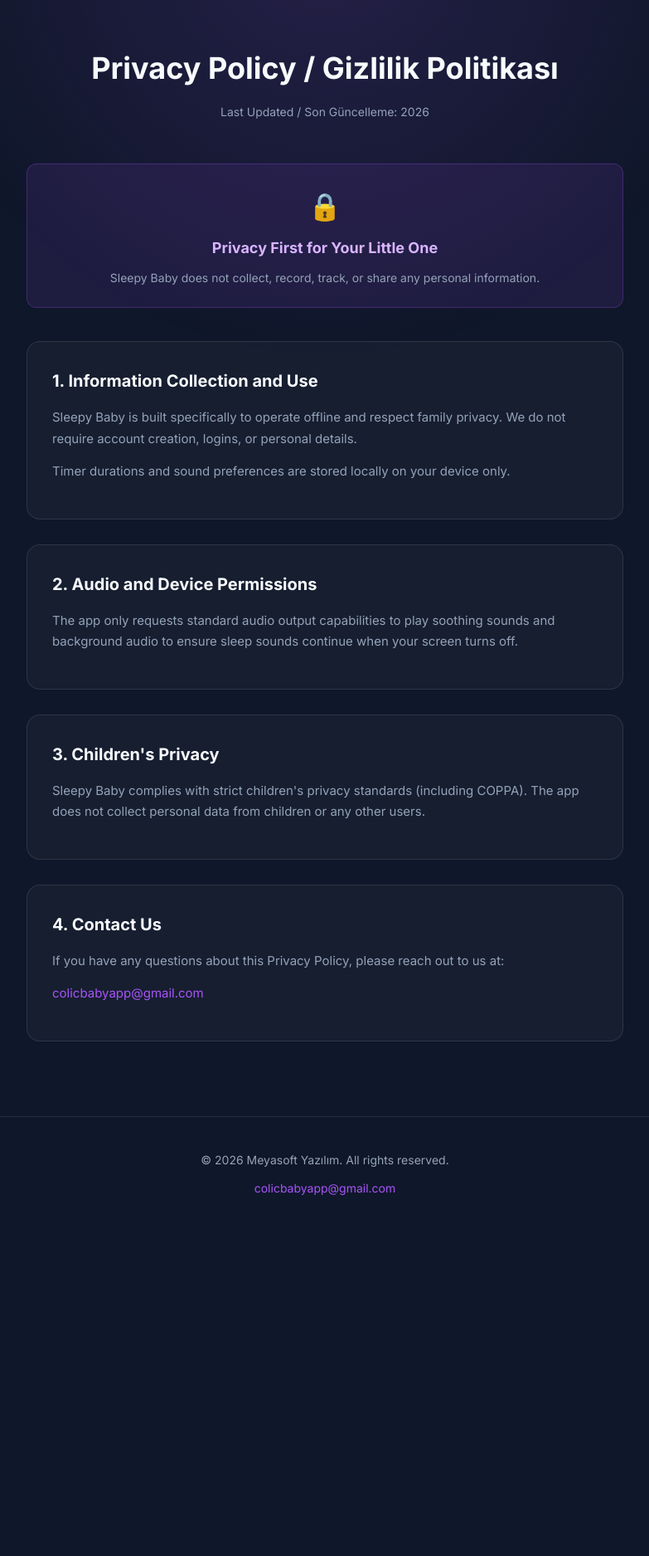
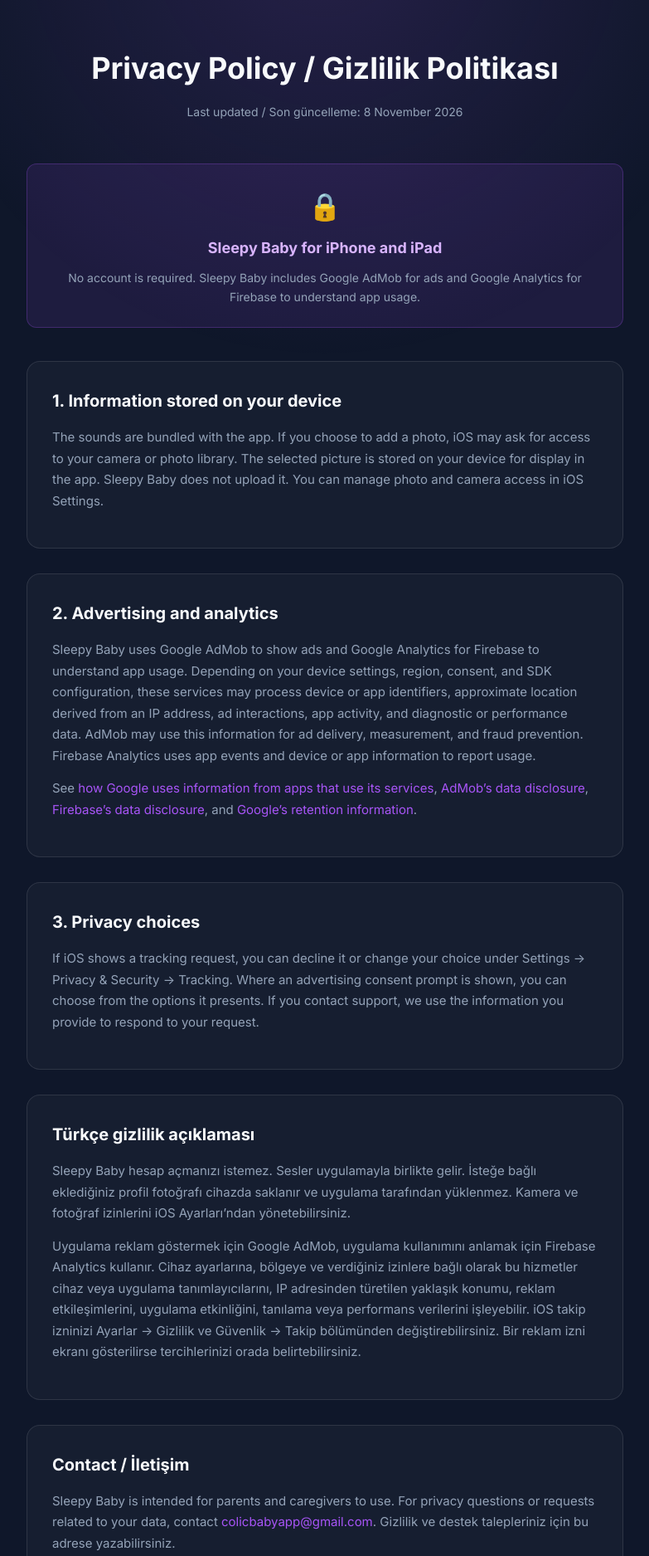
Before and after one commit to meyasoft/meyasoft.github.io, a plain HTML site: page apps/sleepy-baby/privacy.html in a window 1280 px wide. Shown: the part 80-1955 px from the top of the page at 83% size, without its empty margins (248-1031 px from the left). Before the commit the page ends 1563 px from the top, so only its background shows below. Drawn offline with Linux system fonts and the light colour scheme.

Commit message:
Correct Sleepy Baby support and privacy information

```diff
--- a/apps/sleepy-baby/privacy.html
+++ b/apps/sleepy-baby/privacy.html
@@ -187,35 +187,40 @@
     <main class="container">
         <div class="page-header">
             <h1>Privacy Policy / Gizlilik Politikası</h1>
-            <p class="last-updated">Last Updated / Son Güncelleme: 2026</p>
+            <p class="last-updated">Last updated / Son güncelleme: 8 November 2026</p>
         </div>
 
         <div class="highlight-box">
             <div class="icon">🔒</div>
-            <h3>Privacy First for Your Little One</h3>
-            <p>Sleepy Baby does not collect, record, track, or share any personal information.</p>
+            <h3>Sleepy Baby for iPhone and iPad</h3>
+            <p>No account is required. Sleepy Baby includes Google AdMob for ads and Google Analytics for Firebase to understand app usage.</p>
         </div>
 
         <div class="policy-section">
-            <h2>1. Information Collection and Use</h2>
-            <p>Sleepy Baby is built specifically to operate offline and respect family privacy. We do not require account creation, logins, or personal details.</p>
-            <p>Timer durations and sound preferences are stored locally on your device only.</p>
+            <h2>1. Information stored on your device</h2>
+            <p>The sounds are bundled with the app. If you choose to add a photo, iOS may ask for access to your camera or photo library. The selected picture is stored on your device for display in the app. Sleepy Baby does not upload it. You can manage photo and camera access in iOS Settings.</p>
         </div>
 
         <div class="policy-section">
-            <h2>2. Audio and Device Permissions</h2>
-            <p>The app only requests standard audio output capabilities to play soothing sounds and background audio to ensure sleep sounds continue when your screen turns off.</p>
+            <h2>2. Advertising and analytics</h2>
+            <p>Sleepy Baby uses Google AdMob to show ads and Google Analytics for Firebase to understand app usage. Depending on your device settings, region, consent, and SDK configuration, these services may process device or app identifiers, approximate location derived from an IP address, ad interactions, app activity, and diagnostic or performance data. AdMob may use this information for ad delivery, measurement, and fraud prevention. Firebase Analytics uses app events and device or app information to report usage.</p>
+            <p>See <a href="https://policies.google.com/technologies/partner-sites">how Google uses information from apps that use its services</a>, <a href="https://developers.google.com/admob/ios/privacy/data-disclosure">AdMob’s data disclosure</a>, <a href="https://firebase.google.com/docs/ios/app-store-data-collection">Firebase’s data disclosure</a>, and <a href="https://policies.google.com/technologies/retention">Google’s retention information</a>.</p>
         </div>
 
         <div class="policy-section">
-            <h2>3. Children's Privacy</h2>
-            <p>Sleepy Baby complies with strict children's privacy standards (including COPPA). The app does not collect personal data from children or any other users.</p>
+            <h2>3. Privacy choices</h2>
+            <p>If iOS shows a tracking request, you can decline it or change your choice under Settings → Privacy &amp; Security → Tracking. Where an advertising consent prompt is shown, you can choose from the options it presents. If you contact support, we use the information you provide to respond to your request.</p>
+        </div>
+
+        <div class="policy-section" lang="tr">
+            <h2>Türkçe gizlilik açıklaması</h2>
+            <p>Sleepy Baby hesap açmanızı istemez. Sesler uygulamayla birlikte gelir. İsteğe bağlı eklediğiniz profil fotoğrafı cihazda saklanır ve uygulama tarafından yüklenmez. Kamera ve fotoğraf izinlerini iOS Ayarları’ndan yönetebilirsiniz.</p>
+            <p>Uygulama reklam göstermek için Google AdMob, uygulama kullanımını anlamak için Firebase Analytics kullanır. Cihaz ayarlarına, bölgeye ve verdiğiniz izinlere bağlı olarak bu hizmetler cihaz veya uygulama tanımlayıcılarını, IP adresinden türetilen yaklaşık konumu, reklam etkileşimlerini, uygulama etkinliğini, tanılama veya performans verilerini işleyebilir. iOS takip izninizi Ayarlar → Gizlilik ve Güvenlik → Takip bölümünden değiştirebilirsiniz. Bir reklam izni ekranı gösterilirse tercihlerinizi orada belirtebilirsiniz.</p>
         </div>
 
         <div class="policy-section">
-            <h2>4. Contact Us</h2>
-            <p>If you have any questions about this Privacy Policy, please reach out to us at:</p>
-            <p><a href="mailto:colicbabyapp@gmail.com">colicbabyapp@gmail.com</a></p>
+            <h2>Contact / İletişim</h2>
+            <p>Sleepy Baby is intended for parents and caregivers to use. For privacy questions or requests related to your data, contact <a href="mailto:colicbabyapp@gmail.com">colicbabyapp@gmail.com</a>. Gizlilik ve destek talepleriniz için bu adrese yazabilirsiniz.</p>
         </div>
     </main>
 
```
Also changed, not shown: apps/sleepy-baby/index.html (+23 -18 lines), index.html (+3 -3 lines).
